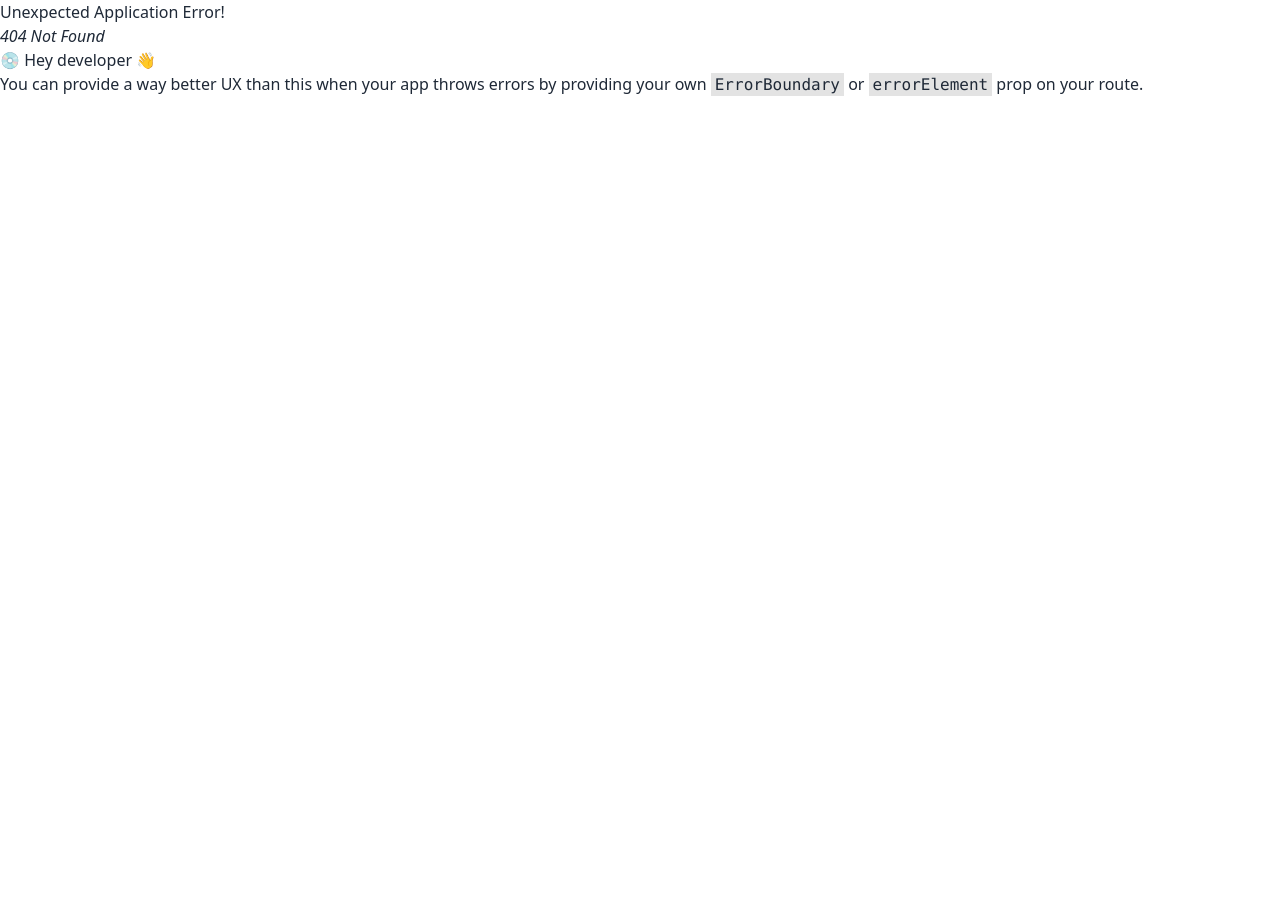
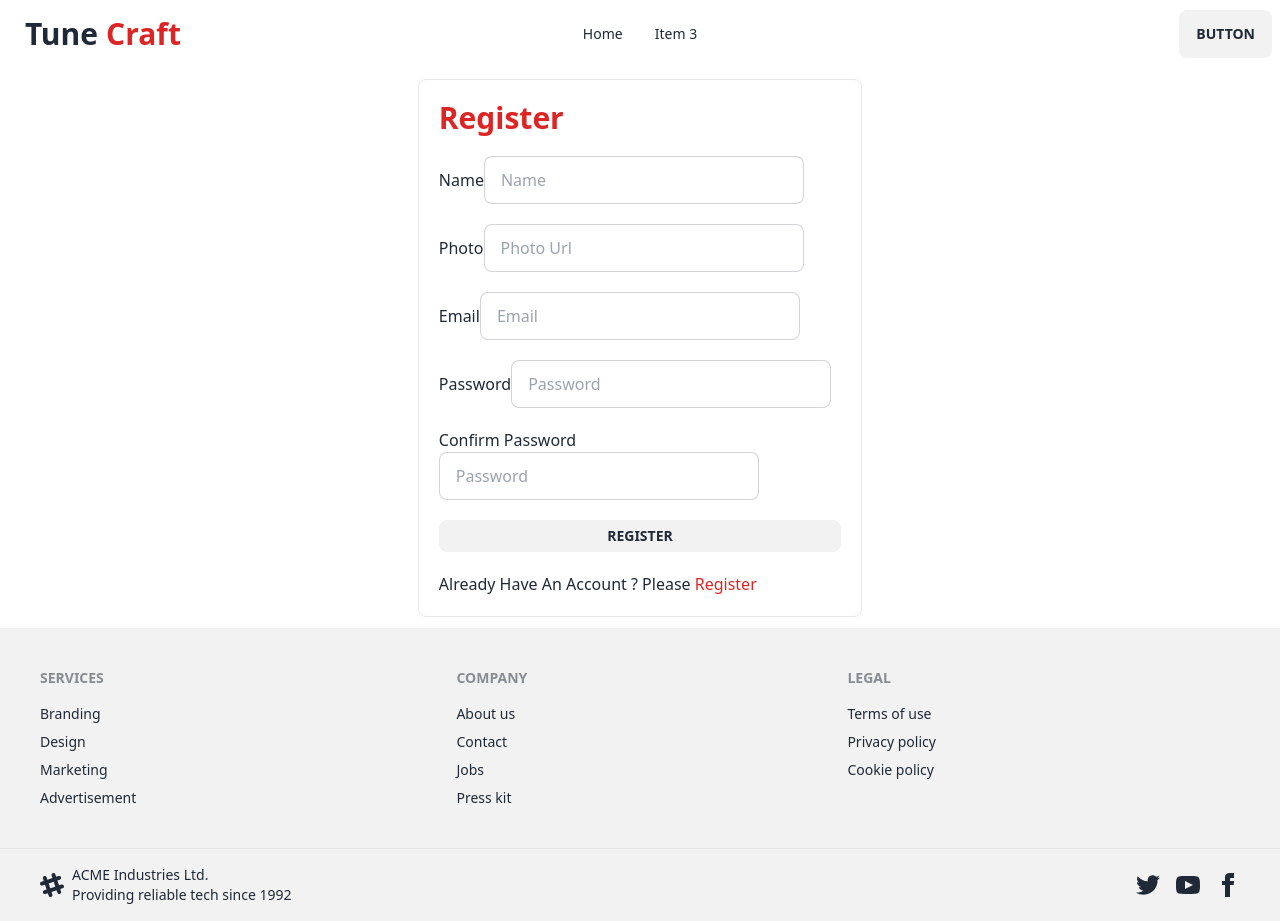
Before and after one commit to ptan01/Tune-craft-client, a React (Vite) app: page /register in a window 1280 px wide. Before the commit this address had no page. Before the commit the page ends 800 px from the top, so only its background shows below. Built offline with nearby package versions, Linux system fonts and the light colour scheme.

Commit message:
login and register page impliment

```diff
--- a/package.json
+++ b/package.json
@@ -10,8 +10,11 @@
     "preview": "vite preview"
   },
   "dependencies": {
+    "firebase": "^9.22.1",
     "react": "^18.2.0",
     "react-dom": "^18.2.0",
+    "react-hook-form": "^7.44.3",
+    "react-icons": "^4.9.0",
     "react-router-dom": "^6.12.0",
     "swiper": "^9.3.2"
   },
--- /dev/null
+++ b/src/pages/login&register/Login.jsx
@@ -0,0 +1,45 @@
+import React, { useState } from 'react';
+import { useForm } from 'react-hook-form';
+import { FaEye, FaEyeSlash, FaGoogle } from 'react-icons/fa';
+import { Link } from 'react-router-dom';
+
+const Login = () => {
+
+    const [show , setShow] = useState(false)
+
+
+    const { register, handleSubmit, watch, formState: { errors } } = useForm();
+    const onSubmit = data => {
+        console.log(data)
+    };
+
+
+
+    return (
+        <div className='flex h-[50vh] items-center justify-center'>
+            <form className='border rounded-lg p-5 h-[40vh] space-y-5' onSubmit={handleSubmit(onSubmit)}>
+                <div>
+                    <label htmlFor="email">Email</label>
+                    <input {...register("email")} type="email" placeholder="Email" className="input input-bordered w-full max-w-xs" />
+                </div>
+                <div>
+                    <label htmlFor="password">Password</label>
+                    <span className='flex items-center'>
+                        <input {...register("password")} type={show ? 'text' : 'password'} placeholder="Password" className="input input-bordered w-full max-w-xs" />
+                        {show ? <FaEyeSlash onClick={()=> setShow(!show)} className='text-2xl'></FaEyeSlash> :  <FaEye onClick={()=> setShow(!show)} className='text-2xl'></FaEye>}
+                    </span>
+                </div>
+                <div>
+                    <input className='btn btn-sm w-full' type="submit" value="Login" />
+                    <br />
+                    <button className='btn btn-sm w-full mt-5'><FaGoogle className='text-xl'></FaGoogle> Google Login</button>
+                </div>
+                <div>
+                    <p>Don't Have An Account ? Please <Link to='/register' className='text-red-600'>Register</Link></p>
+                </div>
+            </form>
+        </div>
+    );
+};
+
+export default Login;
--- /dev/null
+++ b/src/pages/login&register/Register.jsx
@@ -0,0 +1,59 @@
+import React, { useState } from 'react';
+import { useForm } from 'react-hook-form';
+import { Link } from 'react-router-dom';
+
+const Register = () => {
+
+    const [error , setError] = useState('')
+
+    const { register, handleSubmit, watch, formState: { errors } } = useForm();
+    const onSubmit = data => {
+        setError('')
+        console.log(data)
+        if(data.password !== data.confirmPassword){
+            setError('confirm password did not match')
+            return
+        }
+    };
+
+
+    return (
+
+          <div className='flex min-h-[70vh] items-center justify-center'>
+            <form className='border rounded-lg p-5 min-h-[50vh] space-y-5' onSubmit={handleSubmit(onSubmit)}>
+                <h1 className='text-3xl font-bold text-red-600'>Register</h1>
+                <div>
+                    <label htmlFor="name">Name</label>
+                    <input {...register("name")} type="text" placeholder="Name" className="input input-bordered w-full max-w-xs" />
+                </div>
+                <div>
+                    <label htmlFor="photo">Photo</label>
+                    <input {...register("photo")} type="text" placeholder="Photo Url" className="input input-bordered w-full max-w-xs" />
+                </div>
+                <div>
+                    <label htmlFor="email">Email</label>
+                    <input {...register("email")} type="email" placeholder="Email" className="input input-bordered w-full max-w-xs" />
+                </div>
+                <div>
+                    <label htmlFor="password">Password</label>
+                    <input {...register("password", { required: true, minLength: 6 ,pattern: /(?=.*?[A-Z])(?=.*?[#?!@$%^&*-])/})} type='password' placeholder="Password" className="input input-bordered w-full max-w-xs" />
+                    {errors.password?.type === 'pattern' && <p role="alert" className='text-red-600'>password must have one uppercase <br /> and one special character</p>}
+                    {errors.password?.type === 'minLength' && <p role="alert" className='text-red-600'>password must have 6 character</p>}
+                </div>
+                <div>
+                    <label htmlFor="password">Confirm Password</label>
+                    <input {...register("confirmPassword")} type='password' placeholder="Password" className="input input-bordered w-full max-w-xs" />
+                </div>
+                <div>
+                    <input className='btn btn-sm w-full' type="submit" value="Register" />
+                </div>
+                <div>
+                    <p className='text-red-600'>{error}</p>
+                    <p>Already Have An Account ? Please <Link to='/login' className='text-red-600'>Register</Link></p>
+                </div>
+            </form>
+        </div>
+    );
+};
+
+export default Register;
--- a/src/shared/footer/Footer.jsx
+++ b/src/shared/footer/Footer.jsx
@@ -27,7 +27,7 @@
             </div>
             <div className="footer px-10 py-4 border-t bg-base-200 text-base-content border-base-300">
                 <div className="items-center grid-flow-col">
-                    <svg width="24" height="24" viewBox="0 0 24 24" xmlns="http://www.w3.org/2000/svg" fillRule="evenodd" clip-rule="evenodd" className="fill-current"><path d="M22.672 15.226l-2.432.811.841 2.515c.33 1.019-.209 2.127-1.23 2.456-1.15.325-2.148-.321-2.463-1.226l-.84-2.518-5.013 1.677.84 2.517c.391 1.203-.434 2.542-1.831 2.542-.88 0-1.601-.564-1.86-1.314l-.842-2.516-2.431.809c-1.135.328-2.145-.317-2.463-1.229-.329-1.018.211-2.127 1.231-2.456l2.432-.809-1.621-4.823-2.432.808c-1.355.384-2.558-.59-2.558-1.839 0-.817.509-1.582 1.327-1.846l2.433-.809-.842-2.515c-.33-1.02.211-2.129 1.232-2.458 1.02-.329 2.13.209 2.461 1.229l.842 2.515 5.011-1.677-.839-2.517c-.403-1.238.484-2.553 1.843-2.553.819 0 1.585.509 1.85 1.326l.841 2.517 2.431-.81c1.02-.33 2.131.211 2.461 1.229.332 1.018-.21 2.126-1.23 2.456l-2.433.809 1.622 4.823 2.433-.809c1.242-.401 2.557.484 2.557 1.838 0 .819-.51 1.583-1.328 1.847m-8.992-6.428l-5.01 1.675 1.619 4.828 5.011-1.674-1.62-4.829z"></path></svg>
+                    <svg width="24" height="24" viewBox="0 0 24 24" xmlns="http://www.w3.org/2000/svg" fillRule="evenodd" clipRule="evenodd" className="fill-current"><path d="M22.672 15.226l-2.432.811.841 2.515c.33 1.019-.209 2.127-1.23 2.456-1.15.325-2.148-.321-2.463-1.226l-.84-2.518-5.013 1.677.84 2.517c.391 1.203-.434 2.542-1.831 2.542-.88 0-1.601-.564-1.86-1.314l-.842-2.516-2.431.809c-1.135.328-2.145-.317-2.463-1.229-.329-1.018.211-2.127 1.231-2.456l2.432-.809-1.621-4.823-2.432.808c-1.355.384-2.558-.59-2.558-1.839 0-.817.509-1.582 1.327-1.846l2.433-.809-.842-2.515c-.33-1.02.211-2.129 1.232-2.458 1.02-.329 2.13.209 2.461 1.229l.842 2.515 5.011-1.677-.839-2.517c-.403-1.238.484-2.553 1.843-2.553.819 0 1.585.509 1.85 1.326l.841 2.517 2.431-.81c1.02-.33 2.131.211 2.461 1.229.332 1.018-.21 2.126-1.23 2.456l-2.433.809 1.622 4.823 2.433-.809c1.242-.401 2.557.484 2.557 1.838 0 .819-.51 1.583-1.328 1.847m-8.992-6.428l-5.01 1.675 1.619 4.828 5.011-1.674-1.62-4.829z"></path></svg>
                     <p>ACME Industries Ltd. <br />Providing reliable tech since 1992</p>
                 </div>
                 <div className="md:place-self-center md:justify-self-end">
```
Also changed, not shown: src/routes/Routes.jsx (+10 -0 lines), 1 other file (tests, documents, lock files or other folders).
